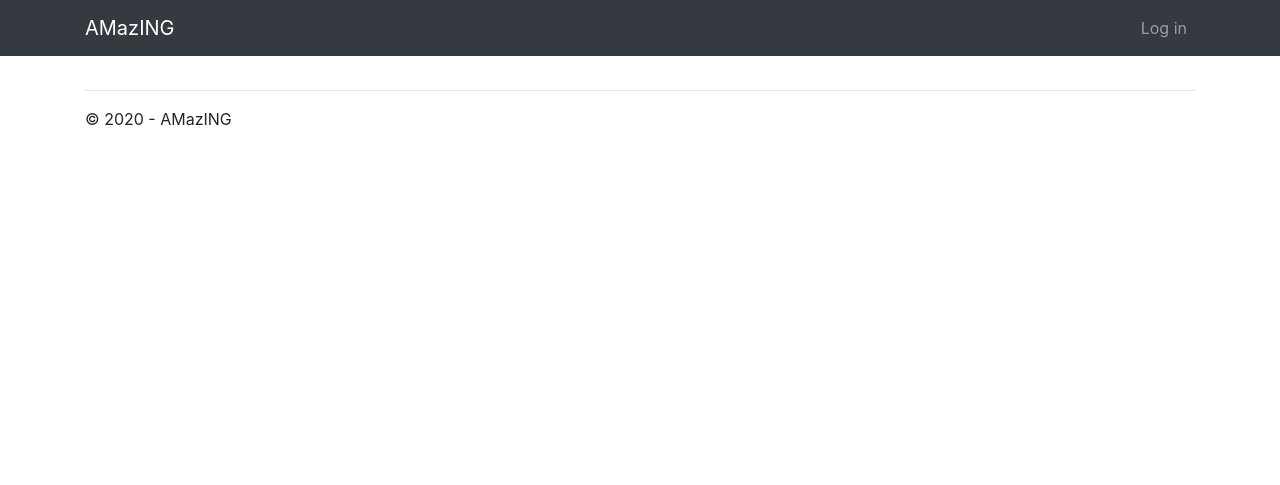
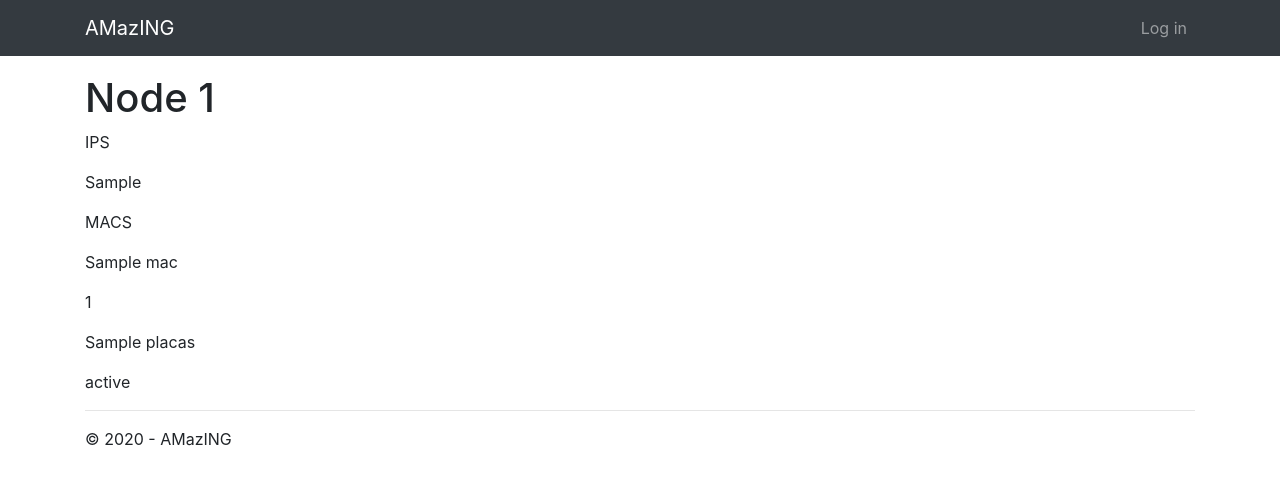
Before and after one commit to user-cube/AMazING, a Django app: template Frontend/app/templates/network/nodeInfo.html in a window 1280 px wide. Shown: the top 485 px of the page. Run offline with Django 3.2, Linux system fonts and the light colour scheme; the template is opened without the code that fills it: most values are stand-ins (such as "Sample title", 1, 10 or a date in 2020); parts of the project's set-up code (start-up, migrations or seed data) failed here and were passed over; some libraries are stand-ins or nearby versions.

Commit message:
node info

```diff
--- a/Frontend/app/templates/network/nodeInfo.html
+++ b/Frontend/app/templates/network/nodeInfo.html
@@ -1 +1,19 @@
 {% extends 'structure/layout.html' %}
+
+{% block content%}
+    <h1>Node {{ id }}</h1>
+    <p>IPS</p>
+    {% for i in ips %}
+        <p>{{ i }}</p>
+    {% endfor %}
+
+    <p>MACS</p>
+    {% for i in mac %}
+        <p>{{ i }}</p>
+    {% endfor %}
+
+    <p>{{ id }}</p>
+    <p>{{ placas }}</p>
+    <p>{{ state }}</p>
+
+{% endblock %}
```
Also changed, not shown: Frontend/app/views.py (+8 -3 lines).
